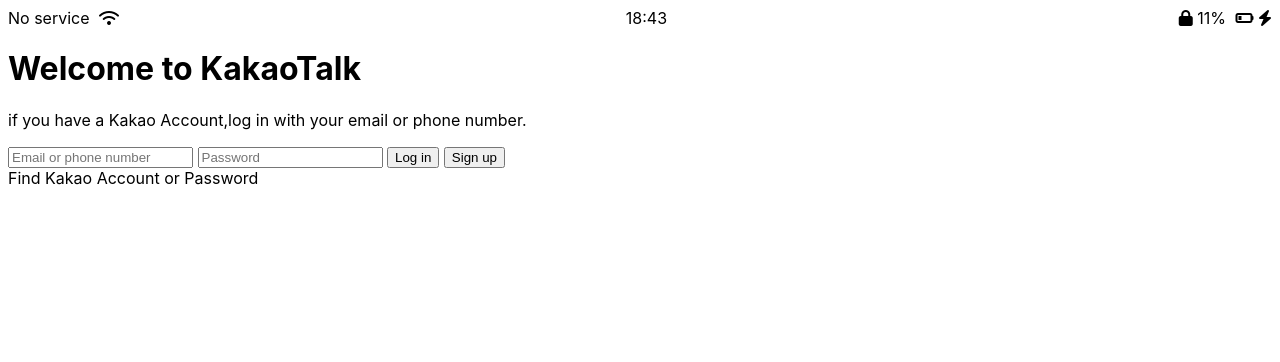
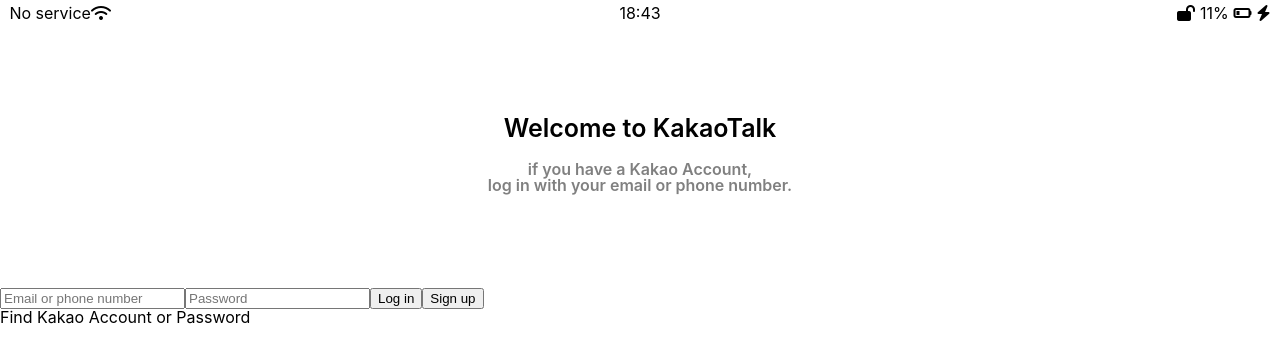
Before and after one commit to okmy729/web-programming, a plain HTML site: page index.html in a window 1280 px wide. Drawn offline with Linux system fonts and the light colour scheme.

Commit message:
added css(excepted login part)

```diff
--- /dev/null
+++ b/css/reset.css
@@ -0,0 +1,48 @@
+/* http://meyerweb.com/eric/tools/css/reset/
+   v2.0 | 20110126
+   License: none (public domain)
+*/
+
+html, body, div, span, applet, object, iframe,
+h1, h2, h3, h4, h5, h6, p, blockquote, pre,
+a, abbr, acronym, address, big, cite, code,
+del, dfn, em, img, ins, kbd, q, s, samp,
+small, strike, strong, sub, sup, tt, var,
+b, u, i, center,
+dl, dt, dd, ol, ul, li,
+fieldset, form, label, legend,
+table, caption, tbody, tfoot, thead, tr, th, td,
+article, aside, canvas, details, embed,
+figure, figcaption, footer, header, hgroup,
+menu, nav, output, ruby, section, summary,
+time, mark, audio, video {
+	margin: 0;
+	padding: 0;
+	border: 0;
+	font-size: 100%;
+	font: inherit;
+	vertical-align: baseline;
+}
+/* HTML5 display-role reset for older browsers */
+article, aside, details, figcaption, figure,
+footer, header, hgroup, menu, nav, section {
+	display: block;
+}
+body {
+	line-height: 1;
+}
+ol, ul {
+	list-style: none;
+}
+blockquote, q {
+	quotes: none;
+}
+blockquote:before, blockquote:after,
+q:before, q:after {
+	content: '';
+	content: none;
+}
+table {
+	border-collapse: collapse;
+	border-spacing: 0;
+}
--- /dev/null
+++ b/css/status.css
@@ -0,0 +1,31 @@
+.find_link{
+    text-decoration: none;
+    color : black;
+}
+.status_line{
+    display : flex;
+    justify-content: center;
+    margin: 5px 3px;
+}
+.status_line_colume{
+    display: flex;
+    width: 33%;
+}
+.status_line :nth-child(2){
+    justify-content: center;
+}
+.status_line :last-child{
+    justify-content: flex-end;
+    align-items: center;
+}
+.battery{
+    margin: 0px 5px;
+}
+
+.status_line_colume .fa-battery-quarter{
+    margin-right:5px;
+}
+.login{
+    display: flex;
+    align-items: c;
+}
--- a/css/style.css
+++ b/css/style.css
@@ -1,14 +1,7 @@
+@import url('https://fonts.googleapis.com/css2?family=Open+Sans:wght@400;600&display=swap');
+@import "reset.css";
+@import "status.css";
+@import "welcome_header.css";
 body{
     font-family: -apple-system, BlinkMacSystemFont, 'Segoe UI', Roboto, Oxygen, Ubuntu, Cantarell, 'Open Sans', 'Helvetica Neue', sans-serif;
 }
-.find_link{
-    text-decoration: none;
-    color : black;
-}
-.status_line{
-    display: flex;
-    justify-content: space-between;
-}
-.status_line:first-child span{
-    margin-right: 5px;
-}
--- /dev/null
+++ b/css/welcome_header.css
@@ -0,0 +1,16 @@
+.welcome_header{
+    margin-top: 95px;
+    text-align: center;
+    display: flex;
+    flex-direction: column;
+    align-items: center;
+    margin-bottom: 95px;
+    font-weight: 570;
+}
+.welcome_header_title{
+    margin-bottom: 20px;
+    font-size: 25px;
+}
+.welcome_header_extra{
+    color : gray;
+}
--- a/index.html
+++ b/index.html
@@ -9,23 +9,24 @@
         <div class="status_line">
             <div class="status_line_colume">
                 <span>No service</span>
-                <i class="fas fa-wifi"></i>
+                <i class="fas fa-wifi" style="user-select: auto;"></i>
             </div>
             <div class="status_line_colume">
                 <span>18:43</span>
             </div>
             <div class="status_line_colume">
-                <i class="fas fa-lock"></i>
-                <span>11%</span>
+                <i class="fas fa-lock-open"></i>
+                <span class="battery">11%</span>
                 <i class="fas fa-battery-quarter"></i>
                 <i class="fas fa-bolt"></i>
             </div>
         </div>
         <header class="welcome_header">
             <h1 class="welcome_header_title">Welcome to KakaoTalk</h1>
-            <p class = "welcome_header_extra">if you have a Kakao Account,log in with your email or phone number.</p>
+            <p class = "welcome_header_extra">if you have a Kakao Account,</p>
+            <p class = "welcome_header_extra">log in with your email or phone number.</p>
         </header>
-        <form>
+        <form class="login">
             <input type="text" placeholder="Email or phone number" required>
             <input type="password" placeholder="Password" required>
             <input type="submit" value="Log in" />
```
